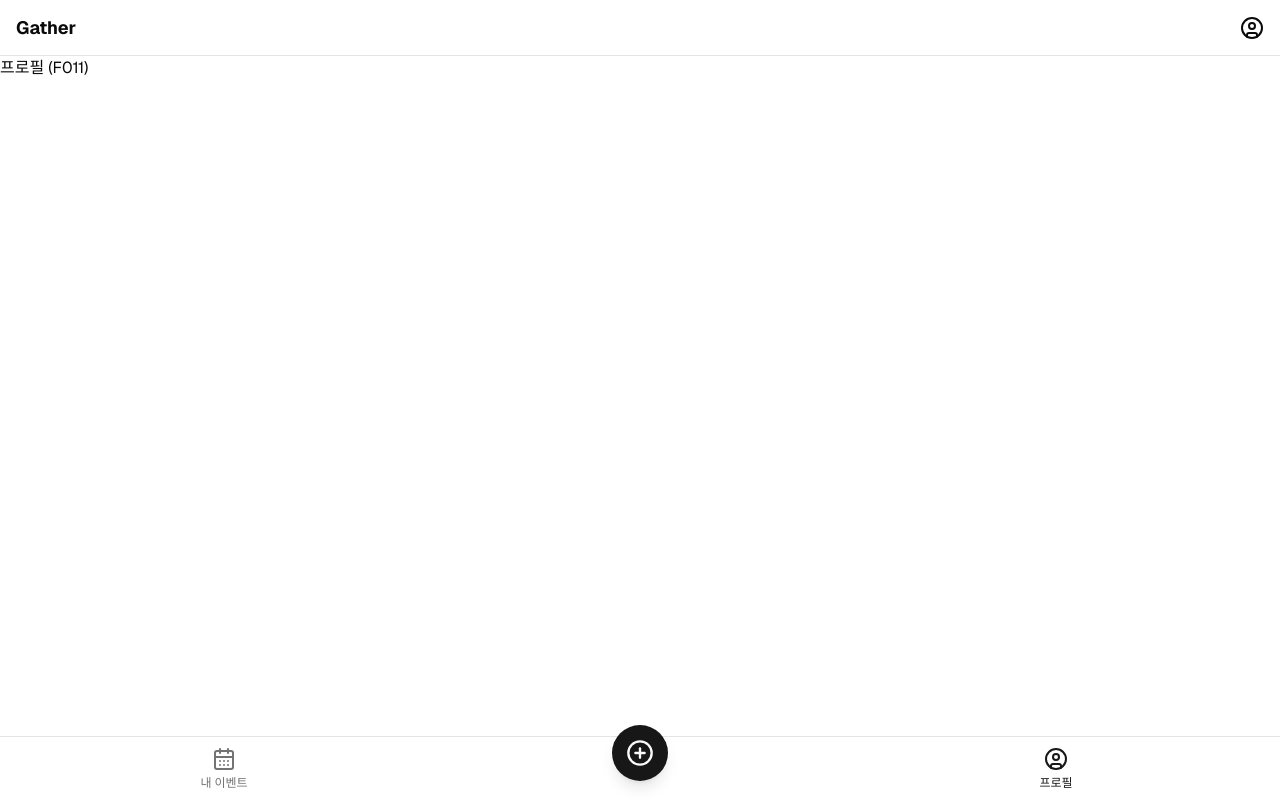
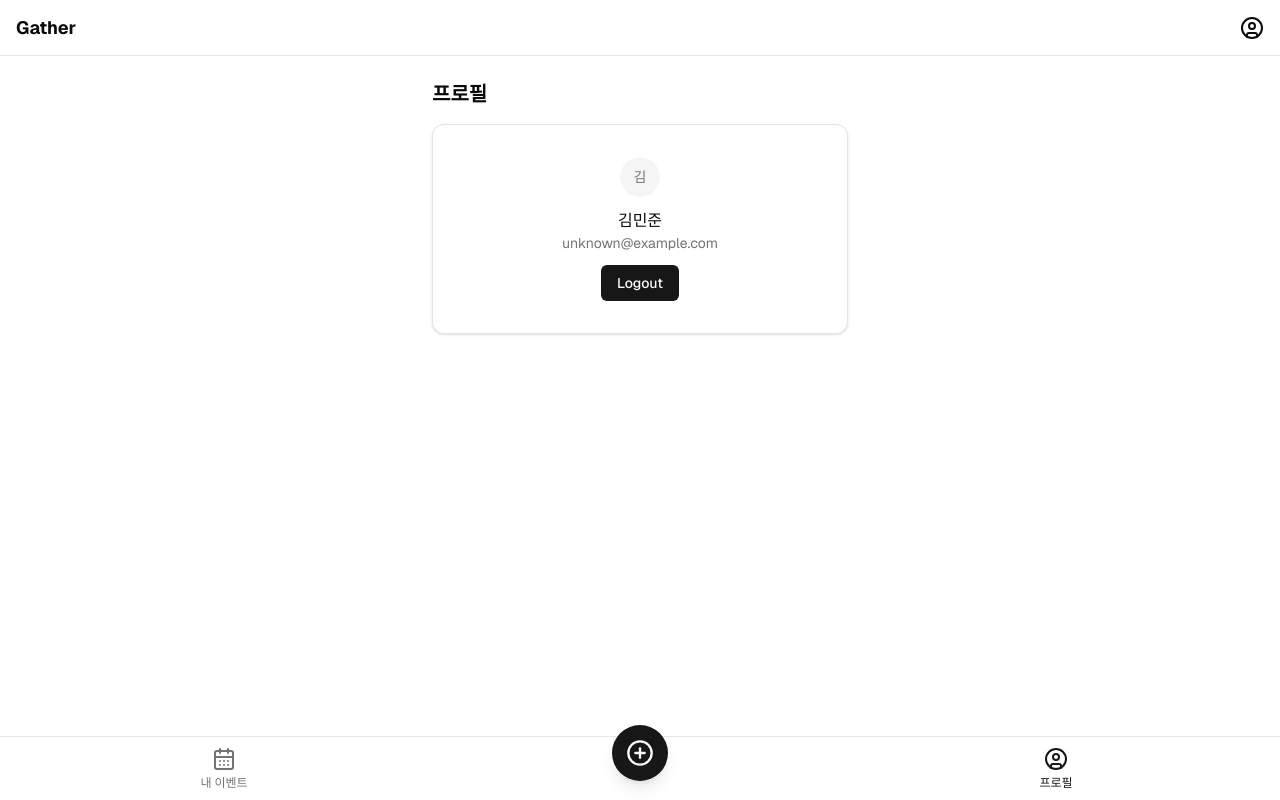
Before and after one commit to WonSeokyeon/nextjs-supabase-app, a Next.js app: page /profile in a window 1280 px wide. Built offline with nearby package versions, Linux system fonts and the light colour scheme; no server answers.

Commit message:
✨ feat: 프로필 페이지 구현
실제 Supabase 세션(getClaims())의 email과 createMockProfile로 보완한
displayName/avatar를 표시하고, 기존 LogoutButton으로 로그아웃 기능을
연결했다. 쿠키 접근과 mock 데이터 접근을 정적 셸 + Suspense 구조로 감쌌다.

```diff
--- a/app/(main)/profile/page.tsx
+++ b/app/(main)/profile/page.tsx
@@ -1,3 +1,50 @@
+import { Suspense } from "react";
+import { connection } from "next/server";
+
+import { Avatar, AvatarFallback, AvatarImage } from "@/components/ui/avatar";
+import { Card, CardContent } from "@/components/ui/card";
+import { LoadingSkeleton } from "@/components/loading-skeleton";
+import { LogoutButton } from "@/components/logout-button";
+import { createMockProfile } from "@/lib/mock-data";
+import { createClient } from "@/lib/supabase/server";
+
 export default function ProfilePage() {
-  return <h1>프로필 (F011)</h1>;
+  return (
+    <div className="mx-auto max-w-md px-4 py-6">
+      <h1 className="mb-4 text-xl font-bold">프로필</h1>
+      <Suspense fallback={<LoadingSkeleton count={1} />}>
+        <ProfileContent />
+      </Suspense>
+    </div>
+  );
 }
+
+async function ProfileContent() {
+  // getClaims()의 쿠키 접근과 mock 데이터의 랜덤 값이 cacheComponents 프리렌더링과 충돌하므로 동적 렌더링으로 명시
+  await connection();
+  const supabase = await createClient();
+  const { data } = await supabase.auth.getClaims();
+  const email = data?.claims.email as string | undefined;
+
+  // profiles 테이블이 아직 없어(Task 007 이전) displayName/avatarUrl은 mock으로 보완
+  const profile = createMockProfile({ email: email ?? "unknown@example.com" });
+  const displayName = profile.displayName ?? profile.email;
+
+  return (
+    <Card>
+      <CardContent className="flex flex-col items-center gap-3 py-8">
+        <Avatar size="lg">
+          {profile.avatarUrl && (
+            <AvatarImage src={profile.avatarUrl} alt={displayName} />
+          )}
+          <AvatarFallback>{displayName.charAt(0).toUpperCase()}</AvatarFallback>
+        </Avatar>
+        <div className="text-center">
+          <p className="font-medium">{displayName}</p>
+          <p className="text-sm text-muted-foreground">{profile.email}</p>
+        </div>
+        <LogoutButton />
+      </CardContent>
+    </Card>
+  );
+}
```
